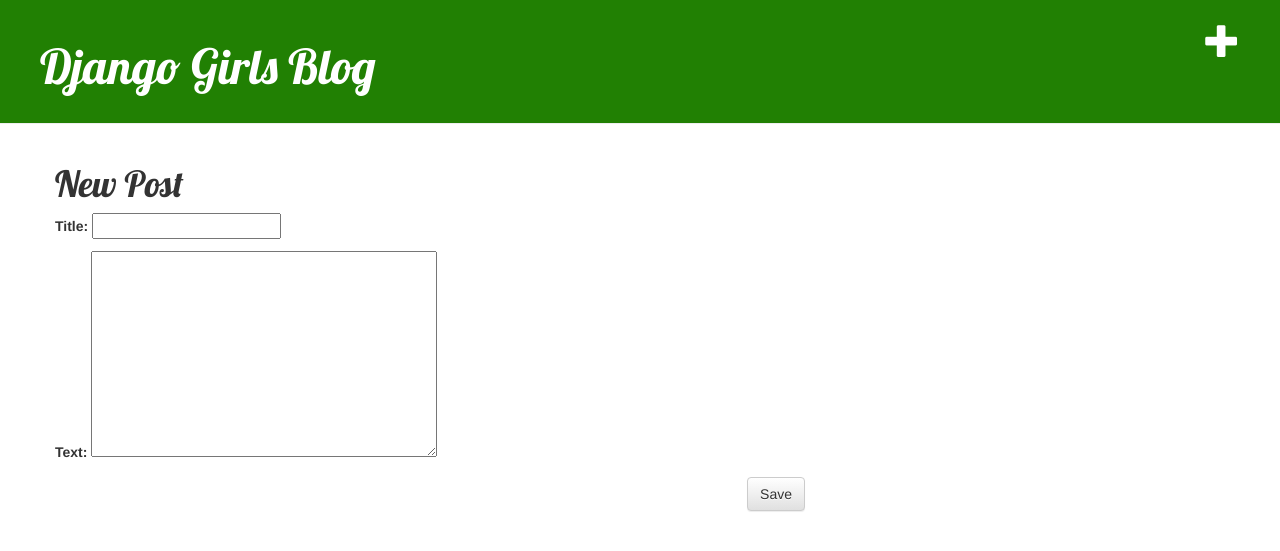
After one commit to debasishbai/django_blog, a Django app: page /post/new/ in a window 1280 px wide. The commit adds this page. Shown: the top 551 px of the page. Run offline with Django 3.2, Linux system fonts and the light colour scheme; some libraries are stand-ins or nearby versions.

Commit message:
added new post form

```diff
--- /dev/null
+++ b/blog/forms.py
@@ -0,0 +1,9 @@
+from django import forms
+from .models import Post
+
+
+class PostForm(forms.ModelForm):
+
+    class Meta:
+        model = Post
+        fields = ("title", "text",)
--- a/blog/templates/blog/base.html
+++ b/blog/templates/blog/base.html
@@ -18,7 +18,8 @@
 
     <body>
         <div class="page-header">
-        <h1><a href="/">Django Girls Blog</a></h1>
+            <a href="{% url 'post_new' %}" class="top-menu"><span class="glyphicon glyphicon-plus"></span></a>
+            <h1><a href="/">Django Girls Blog</a></h1>
         </div>
         <div class="content container">
             <div class="row">
--- a/blog/templates/blog/post_detail.html
+++ b/blog/templates/blog/post_detail.html
@@ -7,6 +7,7 @@
                 {{ post.published_date }}
             </div>
         {% endif %}
+        <a class="btn btn-default" href="{% url 'post_edit' pk=post.pk %}"><span class="glyphicon glyphicon-pencil"></span></a>
         <h1>{{ post.title }}</h1>
         <p>{{ post.text | linebreaksbr }}</p>
     </div>
--- /dev/null
+++ b/blog/templates/blog/post_edit.html
@@ -0,0 +1,9 @@
+{% extends "blog/base.html" %}
+
+{% block content %}
+    <h1>New Post</h1>
+    <form method="POST" class="post-from">{% csrf_token %}
+        {{ form.as_p }}
+        <button type="submit" class="save btn btn-default">Save</button>
+    </form>
+{% endblock %}
--- a/blog/urls.py
+++ b/blog/urls.py
@@ -5,4 +5,5 @@ from . import views
 urlpatterns = [
     url(r"^$", views.post_list, name="post_list"),
     url(r"^post/(?P<pk>\d+)/$", views.post_detail, name="post_detail"),
+    url(r"^post/new/$", views.post_new, name="post_new"),
 ]
--- a/blog/views.py
+++ b/blog/views.py
@@ -1,6 +1,7 @@
-from django.shortcuts import render, get_object_or_404
+from django.shortcuts import render, get_object_or_404, redirect
 from .models import Post
 from django.utils import timezone
+from .forms import PostForm
 
 
 def post_list(request):
@@ -11,3 +12,19 @@ def post_list(request):
 def post_detail(request, pk):
     post = get_object_or_404(Post, pk=pk)
     return render(request, "blog/post_detail.html", {"post": post})
+
+
+def post_new(request):
+
+    if request.method == "POST":
+        form = PostForm(request.POST)
+
+        if form.is_valid():
+            post = form.save(commit=False)
+            post.author = request.author
+            post.published_date = timezone.now()
+            post.save()
+            return redirect("post_detail", pk=post.pk)
+    else:
+        form = PostForm()
+    return render(request, 'blog/post_edit.html', {'form': form})
```
